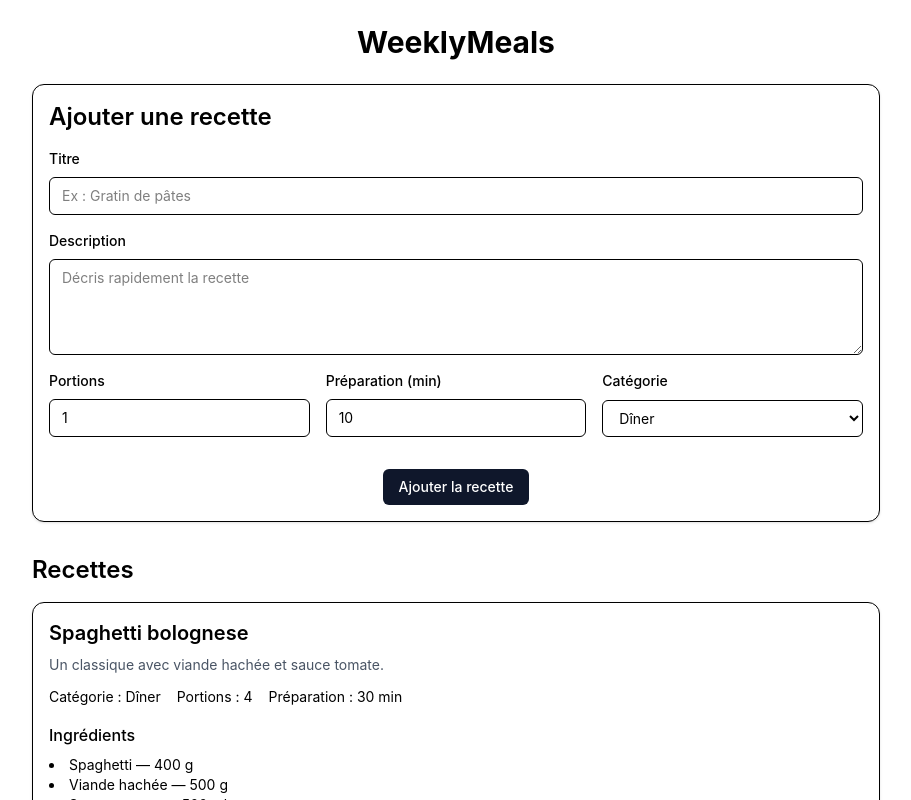
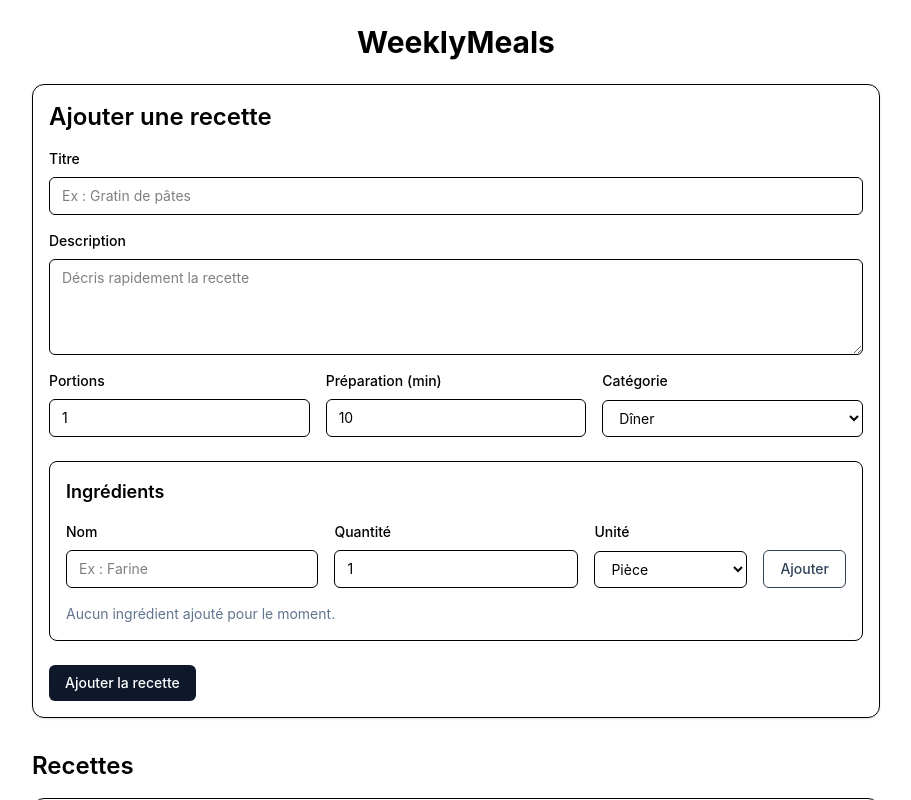
Before and after one commit to BaptisteGfy/weeklymeals, a React (Vite) app: page / in a window 1280 px wide. Shown: the top 800 px of the page, without its empty margins (184-1095 px from the left). Built offline with nearby package versions, Linux system fonts and the light colour scheme.

Commit message:
feat(recipes): add ingredient management to recipe form

```diff
--- a/src/App.tsx
+++ b/src/App.tsx
@@ -20,6 +20,10 @@ function App() {
     window.scrollTo({ top: 0, behavior: 'smooth' });
   };
 
+  const handleCancelEdit = () => {
+    setEditingRecipe(null);
+  };
+
   const handleSubmitRecipe = (values: RecipeFormValues) => {
     if (editingRecipe) {
       setRecipeList((prev) =>
@@ -40,7 +44,6 @@ function App() {
     const newRecipe: Recipe = {
       id: crypto.randomUUID(),
       ...values,
-      ingredients: [],
       instructions: [],
     };
 
@@ -54,12 +57,9 @@ function App() {
         servings: editingRecipe.servings,
         prepTimeMinutes: editingRecipe.prepTimeMinutes,
         category: editingRecipe.category,
+        ingredients: editingRecipe.ingredients,
       }
     : undefined;
-
-  const handleCancelEdit = () => {
-    setEditingRecipe(null);
-  };
 
   return (
     <main className="mx-auto max-w-4xl p-6">
--- a/src/features/recipes/components/RecipeForm.tsx
+++ b/src/features/recipes/components/RecipeForm.tsx
@@ -1,5 +1,5 @@
 import { useState } from 'react';
-import type { RecipeCategory } from '../types';
+import type { Ingredient, IngredientUnit, RecipeCategory } from '../types';
 
 export type RecipeFormValues = {
   title: string;
@@ -7,6 +7,7 @@ export type RecipeFormValues = {
   servings: number;
   prepTimeMinutes: number;
   category: RecipeCategory;
+  ingredients: Ingredient[];
 };
 
 const initialFormValues: RecipeFormValues = {
@@ -15,11 +16,34 @@ const initialFormValues: RecipeFormValues = {
   servings: 1,
   prepTimeMinutes: 10,
   category: 'dinner',
+  ingredients: [],
+};
+
+type IngredientDraft = {
+  name: string;
+  quantity: number;
+  unit: IngredientUnit;
+};
+
+const initialIngredientDraft: IngredientDraft = {
+  name: '',
+  quantity: 1,
+  unit: 'unit',
+};
+
+const unitLabels: Record<IngredientUnit, string> = {
+  g: 'g',
+  kg: 'kg',
+  ml: 'ml',
+  l: 'l',
+  cac: 'cuillère à café',
+  cas: 'cuillère à soupe',
+  unit: 'pièce',
 };
 
 type Props = {
   onSubmit: (values: RecipeFormValues) => void;
-  onCancel?: () => void;
+  onCancel: () => void;
   initialValues?: RecipeFormValues;
   isEditing?: boolean;
 };
@@ -32,6 +56,9 @@ export const RecipeForm = ({
 }: Props) => {
   const [formValues, setFormValues] = useState<RecipeFormValues>(
     initialValues ?? initialFormValues,
+  );
+  const [ingredientValues, setIngredientValues] = useState<IngredientDraft>(
+    initialIngredientDraft,
   );
 
   const handleInputChange = (
@@ -50,11 +77,52 @@ export const RecipeForm = ({
     }));
   };
 
+  const handleIngredientInputChange = (
+    event: React.ChangeEvent<HTMLInputElement | HTMLSelectElement>,
+  ) => {
+    const { name, value } = event.target;
+
+    setIngredientValues((prev) => ({
+      ...prev,
+      [name]: name === 'quantity' ? Number(value) : value,
+    }));
+  };
+
+  const handleAddIngredient = () => {
+    if (!ingredientValues.name.trim()) {
+      return;
+    }
+
+    const newIngredient: Ingredient = {
+      id: crypto.randomUUID(),
+      name: ingredientValues.name.trim(),
+      quantity: ingredientValues.quantity,
+      unit: ingredientValues.unit,
+    };
+
+    setFormValues((prev) => ({
+      ...prev,
+      ingredients: [...prev.ingredients, newIngredient],
+    }));
+
+    setIngredientValues(initialIngredientDraft);
+  };
+
+  const handleDeleteIngredient = (ingredientId: string) => {
+    setFormValues((prev) => ({
+      ...prev,
+      ingredients: prev.ingredients.filter(
+        (ingredient) => ingredient.id !== ingredientId,
+      ),
+    }));
+  };
+
   const handleSubmit = (event: React.SyntheticEvent<HTMLFormElement>) => {
     event.preventDefault();
 
     onSubmit(formValues);
     setFormValues(initialFormValues);
+    setIngredientValues(initialIngredientDraft);
   };
 
   return (
@@ -63,7 +131,8 @@ export const RecipeForm = ({
         {isEditing ? 'Modifier la recette' : 'Ajouter une recette'}
       </h2>
 
-      <form className="grid gap-4" onSubmit={handleSubmit}>
+      <form className="grid gap-6" onSubmit={handleSubmit}>
+        <div className="grid gap-4">
           <div className="grid gap-2">
             <label className="text-sm font-medium" htmlFor="title">
               Titre
@@ -78,6 +147,7 @@ export const RecipeForm = ({
               placeholder="Ex : Gratin de pâtes"
             />
           </div>
+
           <div className="grid gap-2">
             <label className="text-sm font-medium" htmlFor="description">
               Description
@@ -91,6 +161,7 @@ export const RecipeForm = ({
               placeholder="Décris rapidement la recette"
             />
           </div>
+
           <div className="grid gap-4 md:grid-cols-3">
             <div className="grid gap-2">
               <label className="text-sm font-medium" htmlFor="servings">
@@ -140,13 +211,116 @@ export const RecipeForm = ({
               </select>
             </div>
           </div>
-        <div className="flex gap-2 mt-4 m-auto">
+        </div>
+
+        <div className="rounded-lg border p-4">
+          <h3 className="mb-4 text-lg font-semibold">Ingrédients</h3>
+
+          <div className="grid gap-4 md:grid-cols-[2fr_1fr_1fr_auto]">
+            <div className="grid gap-2">
+              <label className="text-sm font-medium" htmlFor="ingredient-name">
+                Nom
+              </label>
+              <input
+                id="ingredient-name"
+                name="name"
+                type="text"
+                value={ingredientValues.name}
+                onChange={handleIngredientInputChange}
+                className="rounded-md border px-3 py-2 text-sm"
+                placeholder="Ex : Farine"
+              />
+            </div>
+
+            <div className="grid gap-2">
+              <label
+                className="text-sm font-medium"
+                htmlFor="ingredient-quantity"
+              >
+                Quantité
+              </label>
+              <input
+                id="ingredient-quantity"
+                name="quantity"
+                type="number"
+                min="1"
+                value={ingredientValues.quantity}
+                onChange={handleIngredientInputChange}
+                className="rounded-md border px-3 py-2 text-sm"
+              />
+            </div>
+
+            <div className="grid gap-2">
+              <label className="text-sm font-medium" htmlFor="ingredient-unit">
+                Unité
+              </label>
+              <select
+                id="ingredient-unit"
+                name="unit"
+                value={ingredientValues.unit}
+                onChange={handleIngredientInputChange}
+                className="rounded-md border px-3 py-2 text-sm"
+              >
+                <option value="g">g</option>
+                <option value="kg">kg</option>
+                <option value="ml">ml</option>
+                <option value="l">l</option>
+                <option value="cac">Cuillère à café</option>
+                <option value="cas">Cuillère à soupe</option>
+                <option value="unit">Pièce</option>
+              </select>
+            </div>
+
+            <div className="flex items-end">
+              <button
+                type="button"
+                onClick={handleAddIngredient}
+                className="inline-flex items-center rounded-md border px-4 py-2 text-sm font-medium text-slate-700 transition hover:bg-slate-100"
+              >
+                Ajouter
+              </button>
+            </div>
+          </div>
+
+          <div className="mt-4">
+            {formValues.ingredients.length === 0 ? (
+              <p className="text-sm text-slate-500">
+                Aucun ingrédient ajouté pour le moment.
+              </p>
+            ) : (
+              <ul className="grid gap-2">
+                {formValues.ingredients.map((ingredient) => (
+                  <li
+                    key={ingredient.id}
+                    className="flex items-center justify-between rounded-md border px-3 py-2 text-sm"
+                  >
+                    <span>
+                      {ingredient.name} — {ingredient.quantity}{' '}
+                      {unitLabels[ingredient.unit]}
+                    </span>
+
+                    <button
+                      type="button"
+                      onClick={() => handleDeleteIngredient(ingredient.id)}
+                      className="inline-flex items-center gap-2 rounded-md border border-red-300 px-3 py-1 text-sm font-medium text-red-600 transition hover:border-red-400 hover:bg-red-50"
+                    >
+                      Supprimer
+                    </button>
+                  </li>
+                ))}
+              </ul>
+            )}
+          </div>
+        </div>
+
+        <div className="flex gap-2">
           <button
             type="submit"
             className="inline-flex items-center rounded-md bg-slate-900 px-4 py-2 text-sm font-medium text-white transition hover:bg-slate-800"
           >
             {isEditing ? 'Mettre à jour la recette' : 'Ajouter la recette'}
           </button>
+
           {isEditing && (
             <button
               type="button"
```
Lines whose indentation alone changed are shown as unchanged.
